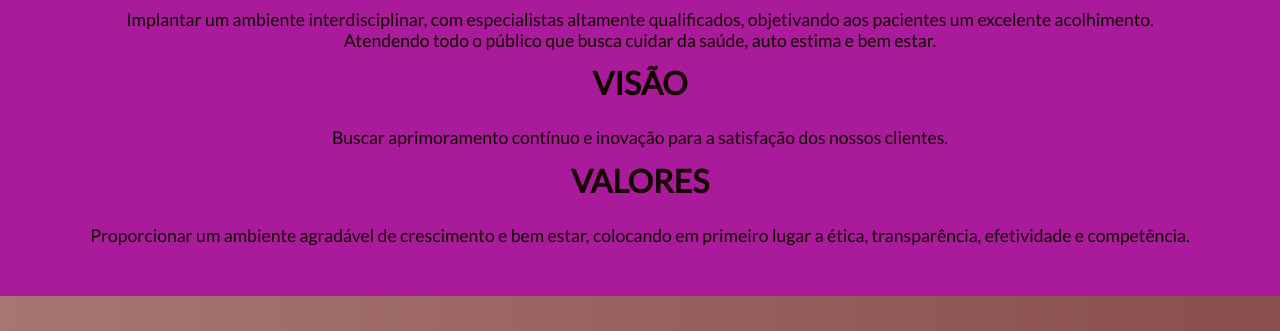
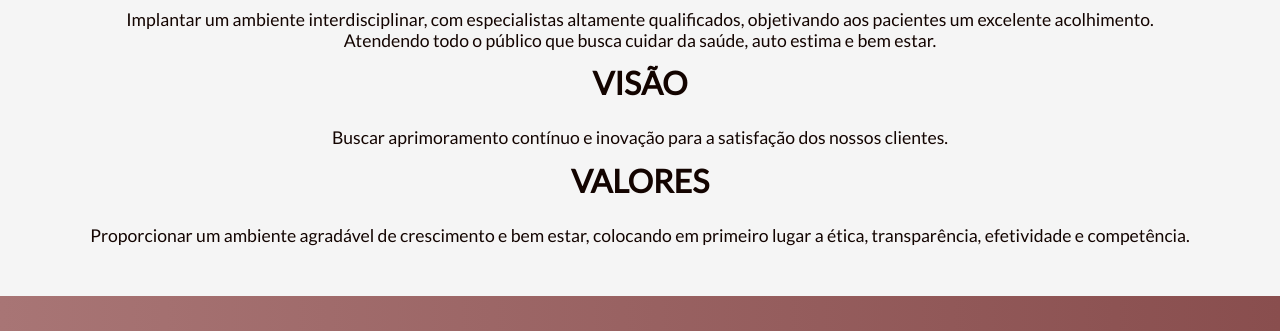
Before and after one commit to vitormds/Site_Estetica, a plain HTML site: page sobre.html in a window 1280 px wide. Shown: the part 668-999 px from the top of the page. Drawn offline with nearby package versions, Linux system fonts and the light colour scheme.

Commit message:
Voltei para cor normal

```diff
--- a/css/style.css
+++ b/css/style.css
@@ -56,7 +56,7 @@ img {max-width: 100% }
 
 /* NEWSLETTER */
 .newsletter {
-	background-color: #aa1b9c;
+	background-color: #f5f59f5;
 	box-sizing: border-box;
     padding-left: 15px;
     padding-right: 15px;
```
